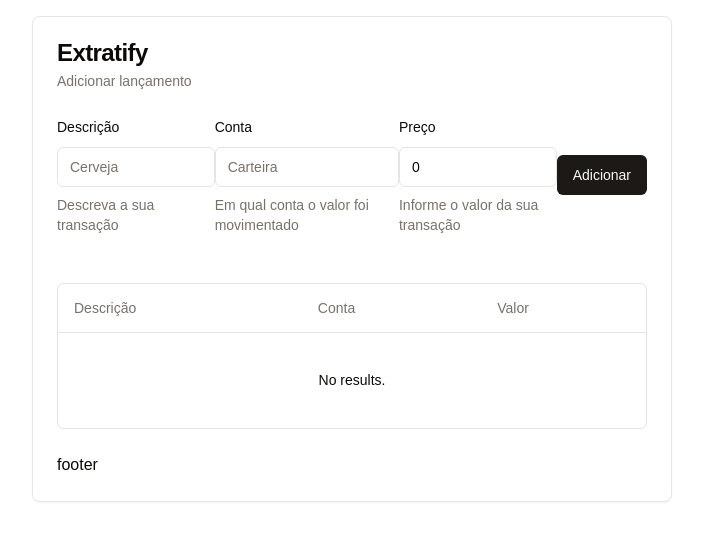
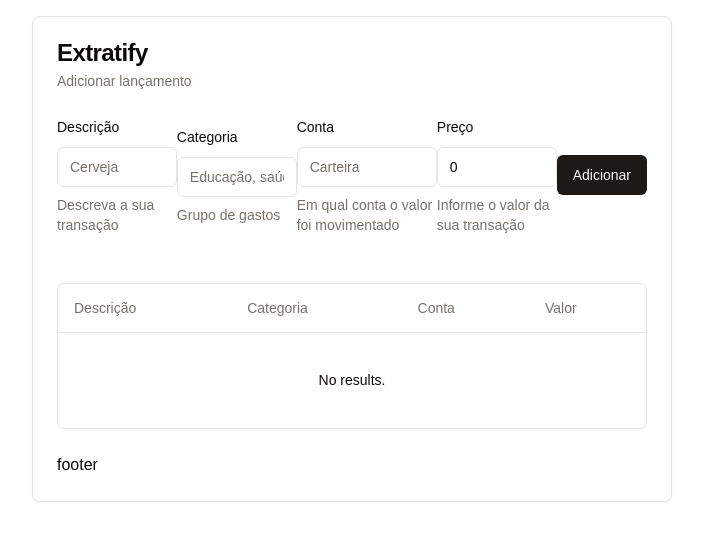
Before and after one commit to aaamenezes/extratify, a Next.js app: page / in a window 1280 px wide. Shown: the top 540 px of the page, without its empty margins (288-991 px from the left). Built offline with nearby package versions, Linux system fonts and the light colour scheme.

Commit message:
add category field

```diff
--- a/src/components/transactionsTable/columns.tsx
+++ b/src/components/transactionsTable/columns.tsx
@@ -11,6 +11,10 @@ export const columns: ColumnDef<Transaction>[] = [
     header: 'Descrição',
   },
   {
+    accessorKey: 'category',
+    header: 'Categoria',
+  },
+  {
     accessorKey: 'account',
     header: 'Conta',
   },
--- a/src/pages/index.tsx
+++ b/src/pages/index.tsx
@@ -25,24 +25,7 @@ import { useForm } from 'react-hook-form';
 import { z } from 'zod';
 
 async function getData(): Promise<Transaction[]> {
-  return [
-    // {
-    //   description: 'Cerveja',
-    //   value: '10',
-    // },
-    // {
-    //   description: 'Cafe',
-    //   value: '20',
-    // },
-    // {
-    //   description: 'Leite',
-    //   value: '30',
-    // },
-    // {
-    //   description: 'Suco',
-    //   value: '40',
-    // },
-  ];
+  return [];
 }
 
 export default function Home() {
@@ -59,6 +42,7 @@ export default function Home() {
     description: z.string().min(3, {
       message: 'Descrição muito curta',
     }),
+    category: z.string(),
     account: z.string(),
     value: z.string().min(1),
   });
@@ -67,6 +51,7 @@ export default function Home() {
     resolver: zodResolver(addTransactionSchema),
     defaultValues: {
       description: '',
+      category: '',
       account: '',
       value: '0',
     },
@@ -104,6 +89,20 @@ export default function Home() {
                     <Input placeholder="Cerveja" {...field} />
                   </FormControl>
                   <FormDescription>Descreva a sua transação</FormDescription>
+                  <FormMessage />
+                </FormItem>
+              )}
+            />
+            <FormField
+              control={addTransactionForm.control}
+              name="category"
+              render={({ field }) => (
+                <FormItem>
+                  <FormLabel>Categoria</FormLabel>
+                  <FormControl>
+                    <Input placeholder="Educação, saúde, etc" {...field} />
+                  </FormControl>
+                  <FormDescription>Grupo de gastos</FormDescription>
                   <FormMessage />
                 </FormItem>
               )}
```
